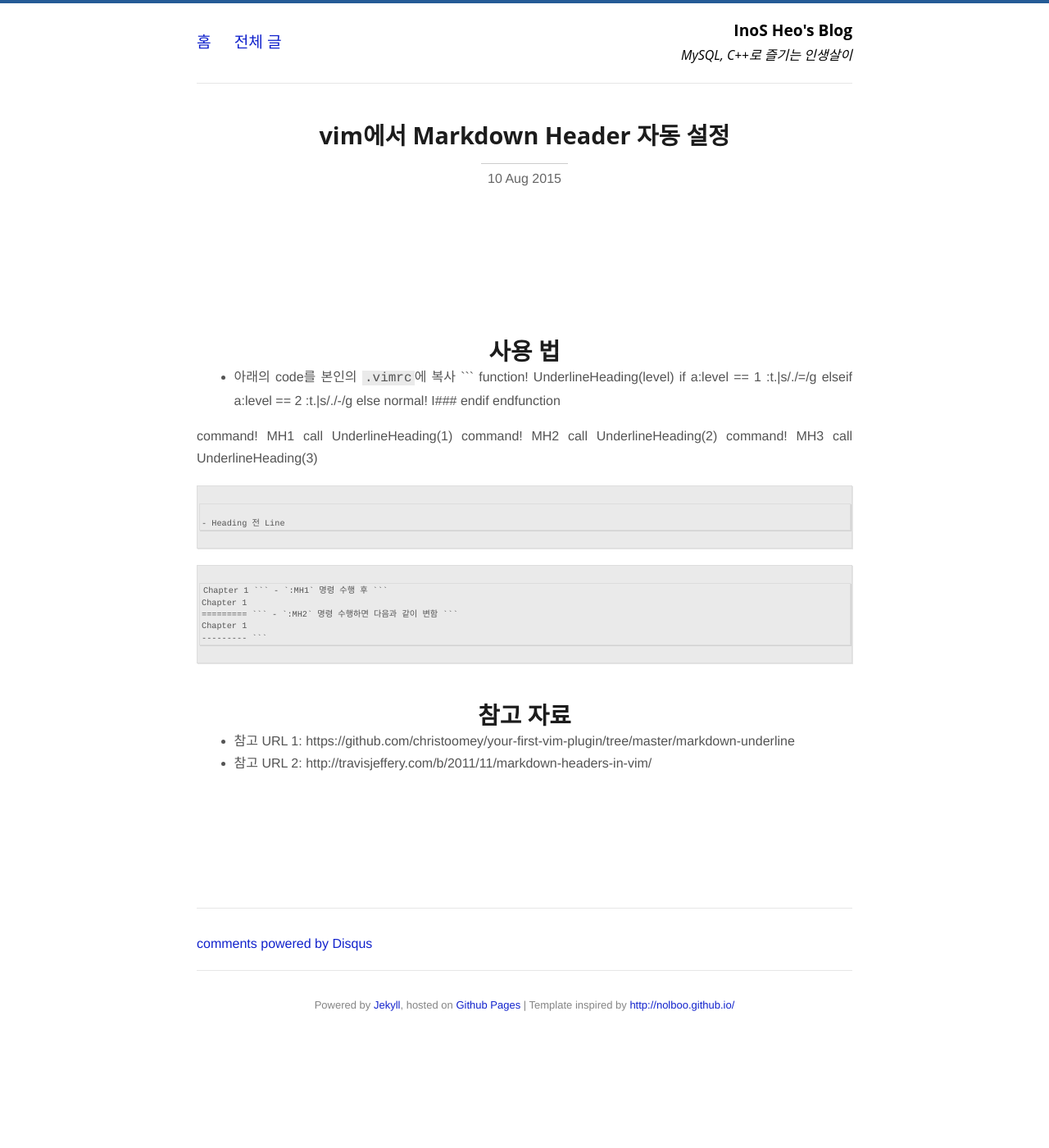
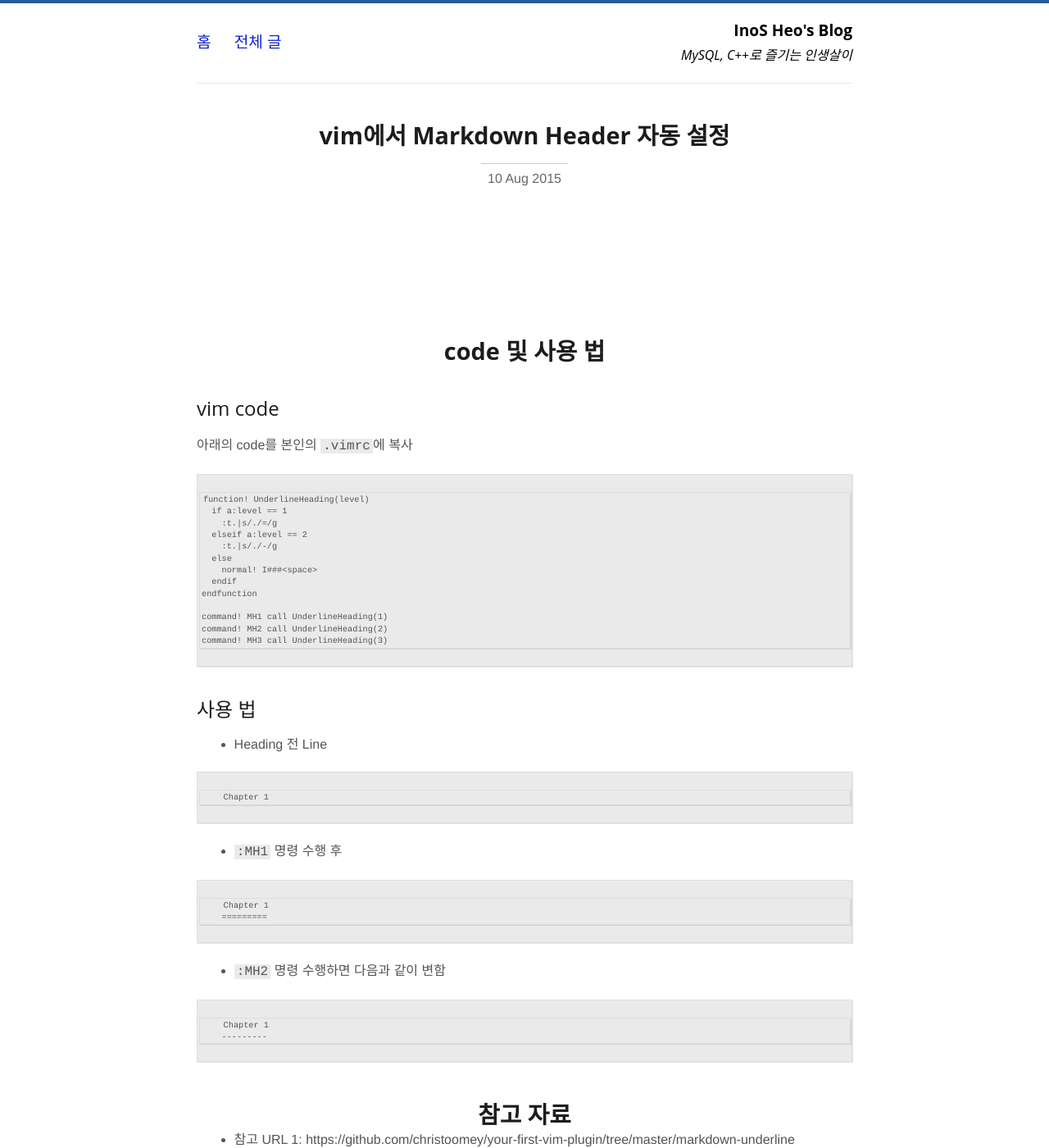
Before and after one commit to jason-heo/jason-heo.github.io, a Jekyll site: the page built from _posts/2015-08-10-vim-markdown-header.md, in a window 1280 px wide and 1400 px high. Shown: the whole window at 82% size. Built offline with Jekyll 4.4.1, drawn with Linux system fonts in a browser that asks for light colours; Markdown is read by kramdown in place of the engine named in the settings; comment, search, counter and statistics services are not loaded.

Commit message:
formatting

````diff
--- a/_posts/2015-08-10-vim-markdown-header.md
+++ b/_posts/2015-08-10-vim-markdown-header.md
@@ -4,10 +4,14 @@ title: "vim에서 Markdown Header 자동 설정"
 categories: programming
 ---
 
-사용 법
+code 및 사용 법
 =======
 
-- 아래의 code를 본인의 `.vimrc`에 복사
+vim code
+--------
+
+아래의 code를 본인의 `.vimrc`에 복사
+
 ```
 function! UnderlineHeading(level)
   if a:level == 1
@@ -24,16 +28,24 @@ command! MH2 call UnderlineHeading(2)
 command! MH3 call UnderlineHeading(3)
 ```
 
+사용 법
+-------
+
 - Heading 전 Line
+
 ```
     Chapter 1
 ```
+
 - `:MH1` 명령 수행 후
+
 ```
     Chapter 1
     =========
 ```
+
 - `:MH2` 명령 수행하면 다음과 같이 변함
+
 ```
     Chapter 1
     ---------
````
